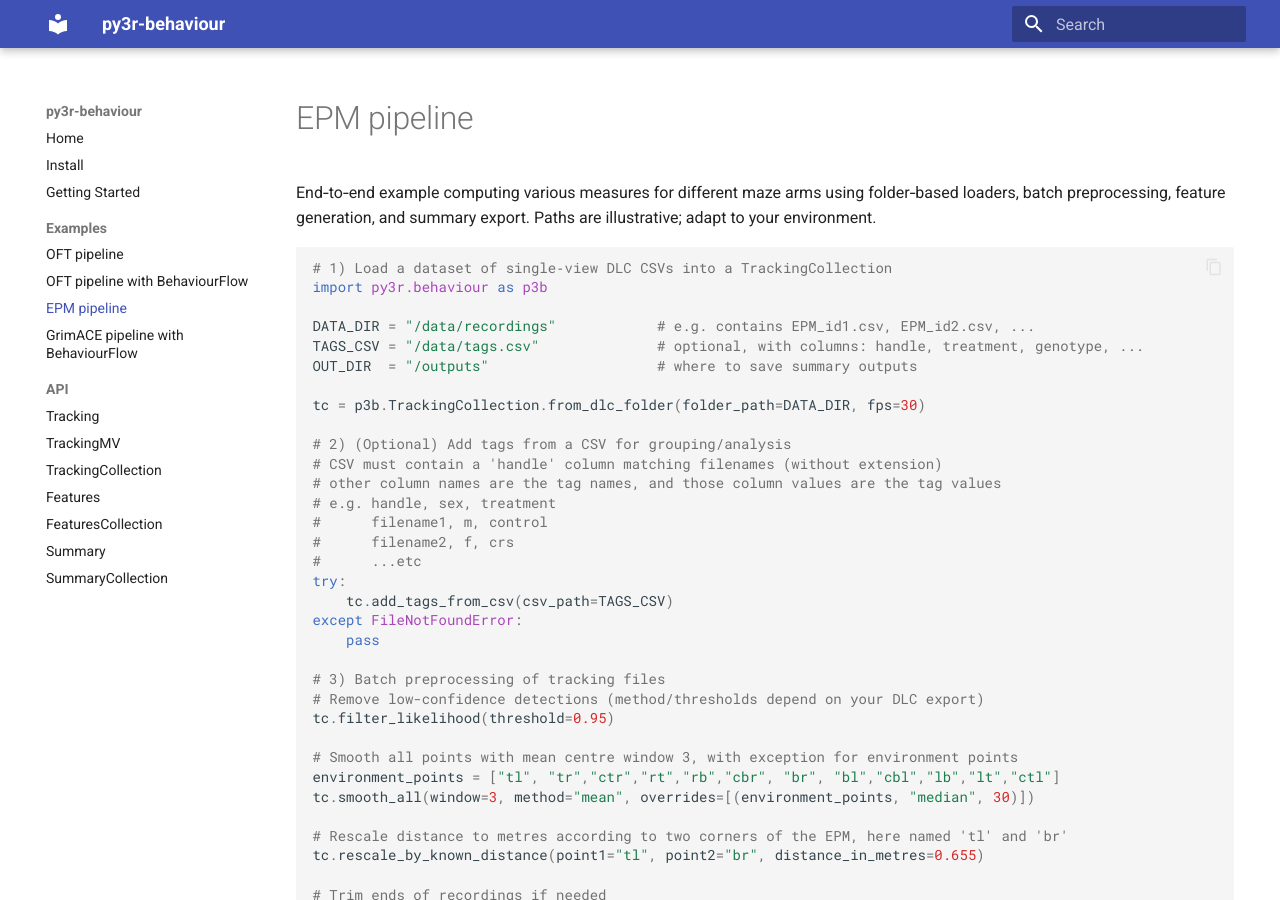
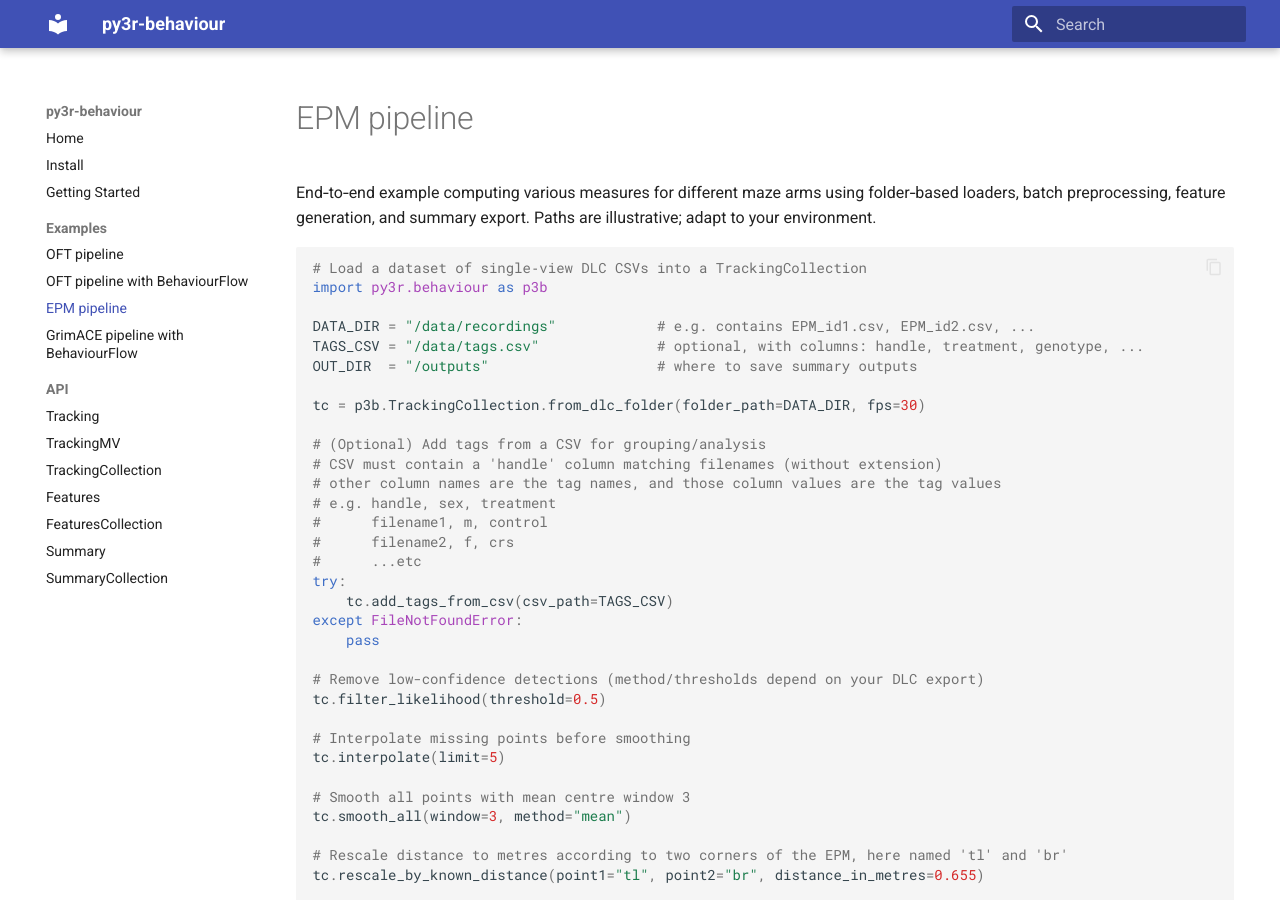
Before and after one commit to ETHZ-INS/py3r_behaviour, an MkDocs documentation site: the page built from docs/examples/epm_pipeline.md, in a window 1280 px wide and 900 px high. Built offline with MkDocs 1.6.1 and Material for MkDocs 9.7.7, drawn with Linux system fonts in a browser that asks for light colours.

Commit message:
Update epm_pipeline.md

````diff
--- a/docs/examples/epm_pipeline.md
+++ b/docs/examples/epm_pipeline.md
@@ -1,7 +1,7 @@
 End‑to‑end example computing various measures for different maze arms using folder‑based loaders, batch preprocessing, feature generation, and summary export. Paths are illustrative; adapt to your environment.
 
 ```python
-# 1) Load a dataset of single‑view DLC CSVs into a TrackingCollection
+# Load a dataset of single‑view DLC CSVs into a TrackingCollection
 import py3r.behaviour as p3b
 
 DATA_DIR = "/data/recordings"            # e.g. contains EPM_id1.csv, EPM_id2.csv, ...
@@ -10,7 +10,7 @@ OUT_DIR  = "/outputs"                    # where to save summary outputs
 
 tc = p3b.TrackingCollection.from_dlc_folder(folder_path=DATA_DIR, fps=30)
 
-# 2) (Optional) Add tags from a CSV for grouping/analysis
+# (Optional) Add tags from a CSV for grouping/analysis
 # CSV must contain a 'handle' column matching filenames (without extension)
 # other column names are the tag names, and those column values are the tag values
 # e.g. handle, sex, treatment
@@ -22,13 +22,14 @@ try:
 except FileNotFoundError:
     pass
 
-# 3) Batch preprocessing of tracking files
 # Remove low-confidence detections (method/thresholds depend on your DLC export)
-tc.filter_likelihood(threshold=0.95)
+tc.filter_likelihood(threshold=0.5)
 
-# Smooth all points with mean centre window 3, with exception for environment points
-environment_points = ["tl", "tr","ctr","rt","rb","cbr", "br", "bl","cbl","lb","lt","ctl"]
-tc.smooth_all(window=3, method="mean", overrides=[(environment_points, "median", 30)])
+# Interpolate missing points before smoothing
+tc.interpolate(limit=5)
+
+# Smooth all points with mean centre window 3
+tc.smooth_all(window=3, method="mean")
 
 # Rescale distance to metres according to two corners of the EPM, here named 'tl' and 'br'
 tc.rescale_by_known_distance(point1="tl", point2="br", distance_in_metres=0.655)
````
